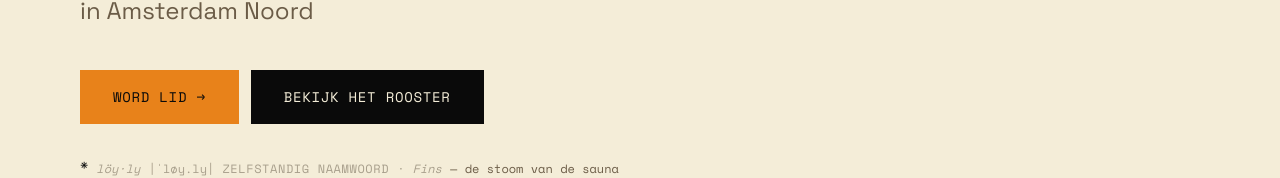
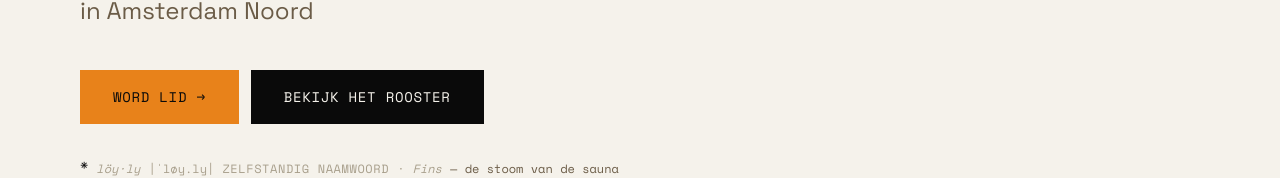
Before and after one commit to lisannekraal/community-sauna, a Next.js app: page / in a window 1280 px wide. Shown: the part 461-639 px from the top of the page. Built offline with nearby package versions, Linux system fonts and the light colour scheme; no server answers; the database is empty.

Commit message:
replaced by lighter background

```diff
--- a/src/app/globals.css
+++ b/src/app/globals.css
@@ -18,7 +18,7 @@
   --font-display: 'Devina Garden', serif;
 
   /* Löyly palette */
-  --color-paper:      #F4EDD8;
+  --color-paper:      #F5F2EB; /* #F4EDD8 */
   --color-ink:        #0A0A0A;
   --color-ember:      #E8821A;
   --color-ember-dark: #C96E10;
@@ -32,7 +32,7 @@
   --color-foreground: var(--foreground);
   --font-display: 'Devina Garden', serif;
   /* Löyly palette — generates bg-paper, text-ink, border-ember, text-timber, text-ash, etc. */
-  --color-paper:      #F4EDD8;
+  --color-paper:      #F5F2EB; /* #F4EDD8 */
   --color-ink:        #0A0A0A;
   --color-ember:      #E8821A;
   --color-ember-dark: #C96E10;
```
